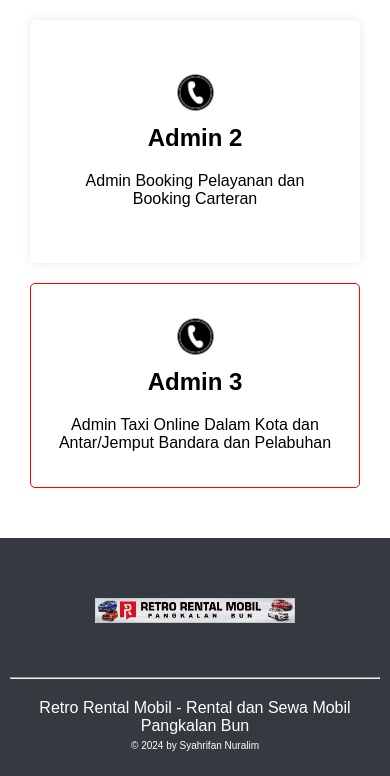
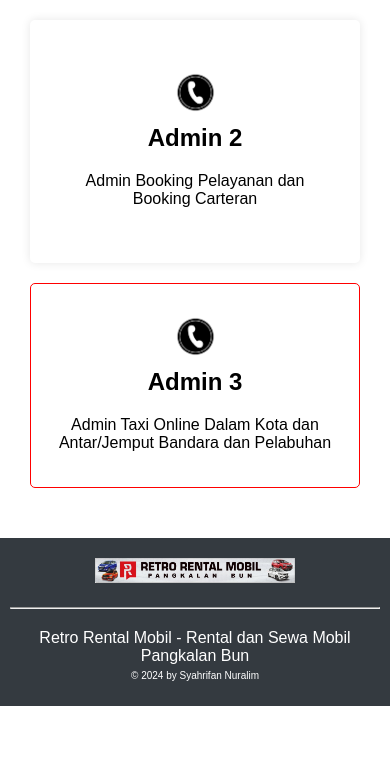
Before and after one commit to xSkullDev/retro-rental-mobil-pangkalan-bun, a plain HTML site: page index.html in a window 390 px wide. Shown: the part 9333-10109 px from the top of the page. After the commit the page ends 10039 px from the top, so only its background shows below. Drawn offline with Linux system fonts and the light colour scheme.

Commit message:
update tampilan

```diff
--- a/Sewa Mobil.css
+++ b/Sewa Mobil.css
@@ -778,7 +778,7 @@ footer p {
 
 @media (max-width: 480px) {
     footer {
-        padding-top: 60px;
+        padding-top: 20px;
         padding-bottom: 20px;
     }
 
@@ -788,7 +788,7 @@ footer p {
 
     .gambar-footer {
         max-width: 100%;
-        margin-bottom: 50px;
+        margin-bottom: 20px;
     }
 
     .hr-footer {
```
